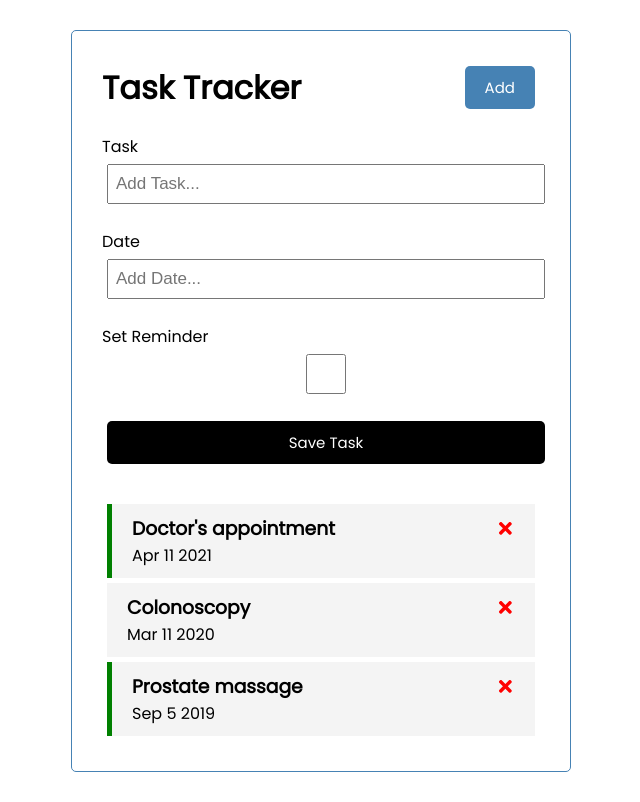
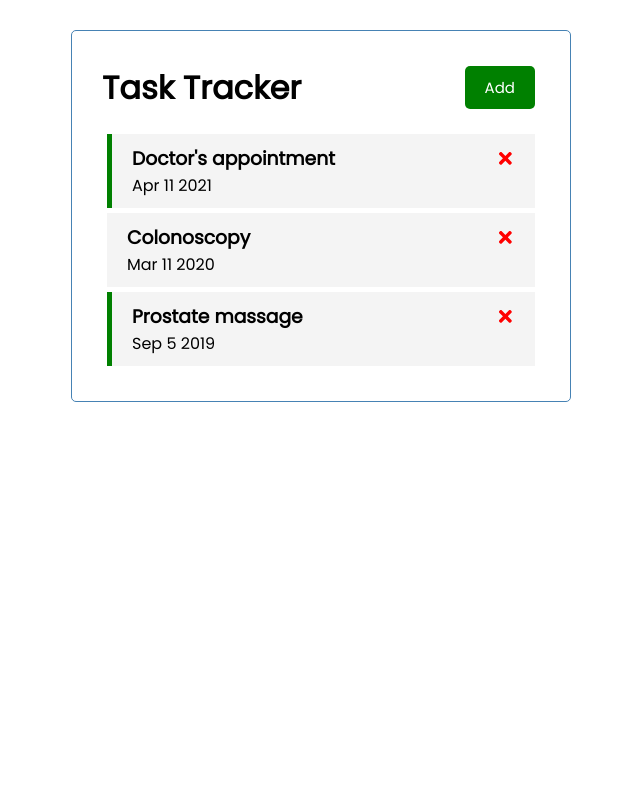
Before and after one commit to RomanVasylyna/reactCrashCourse, a React (Create React App) app: page / in a window 1280 px wide. Shown: the whole page, without its empty margins (319-959 px from the left). Built offline with nearby package versions, Linux system fonts and the light colour scheme.

Commit message:
Almost Done

```diff
--- a/src/App.js
+++ b/src/App.js
@@ -26,6 +26,9 @@ function App() {
     }
   ]);
 
+  // Show/Hide Form for adding tasks
+  let [showForm, setShowForm] = useState(false);
+
 
   // Adding a new task
   // getting a new task obj as a param to the function from child component
@@ -50,17 +53,17 @@ function App() {
 
   // Toggle Form
   const toggleForm = () => {
-  console.log('Penis');
+  setShowForm(!showForm);
   }
 
 
   return (
     <div className="container">
       {/* If we pass number/boolean we have to use {} for attributes*/}
-      <Header onToggleForm={ toggleForm }/>
+      <Header onToggleForm={ toggleForm } showForm={ showForm }/>
 
       {/* Passing addTask function as a prop */}
-      <AddTask onAdd={ addTask }/>
+      <AddTask onAdd={ addTask } showForm={ showForm }/>
 
       {/* Tasks */}
       { tasks.length > 0 ?
--- a/src/components/AddTask.js
+++ b/src/components/AddTask.js
@@ -1,6 +1,6 @@
 import React, { useState } from 'react'
 
-const AddTask = ({ onAdd }) => {
+const AddTask = ({ onAdd, showForm }) => {
 
     // Each of these values reflect a specific input/checkbox
     const [text, setText] = useState('');
@@ -28,7 +28,7 @@ const AddTask = ({ onAdd }) => {
 
 
     return (
-        <form className="add-form" onSubmit={onSubmit}>
+        <form className={ showForm ? 'add-form' : 'd-none'} onSubmit={onSubmit}>
             <div className="form-control">
                 <label> Task </label>
                 <input type="text"
--- a/src/components/Button.js
+++ b/src/components/Button.js
@@ -1,33 +1,31 @@
-import React, { useState } from 'react';
-import PropTypes from 'prop-types';
+import React from 'react';
+// import PropTypes from 'prop-types';
 
-const Button = ({ color, text, onToggleForm }) => {
-
-// Show/Hide Form for adding tasks
-  const [showForm, setShowForm] = useState(false);
+const Button = ({ color, text, onToggleForm, showForm }) => {
 
     return (
         <div>
             <button
+                style={ { backgroundColor : color } }
                 className="btn"
-                style={{ backgroundColor: color }}
-                onClick={ () => onToggleForm() }
-            >{text}</button>
+                onClick={() => onToggleForm()}>
+                { text }
+            </button>
         </div >
     )
 }
 
 // In case props were not passed from the parent component we define them here
-Button.defaultProps = {
-    color: 'steelblue',
-    text: 'Add'
-};
+// Button.defaultProps = {
+//     color: 'steelblue',
+//     text: 'Add'
+// };
 
 // Setting Props' default data types
-Button.propTypes = {
-    color: PropTypes.string,
-    text: PropTypes.string,
-    onClick: PropTypes.func,
-}
+// Button.propTypes = {
+//     color: PropTypes.string,
+//     text: PropTypes.string,
+//     onClick: PropTypes.func,
+// }
 
 export default Button
--- a/src/components/Header.js
+++ b/src/components/Header.js
@@ -1,11 +1,15 @@
 import Button from './Button';
 
-const Header = ({ onToggleForm }) => {
+const Header = ({ onToggleForm, showForm }) => {
 
     return (
         <header className="header">
             <h1>Task Tracker</h1>
-            <Button onToggleForm={ onToggleForm }/>
+            <Button onToggleForm={ onToggleForm }
+            showForm={ showForm }
+            color={ showForm ? 'red' : 'green'}
+            text={showForm ? 'Close' : 'Add'}
+            />
         </header>
     )
 }
@@ -24,7 +28,7 @@ const Header = ({ onToggleForm }) => {
 // Some of the ways of adding css to the app
 // const headingStyle = {
 // color:"red",
-// background:"black"
+// backgroundColor:"red"
 // }
 
 // Then we add this variable to the style attr like this : style={ headingStyle }
```
